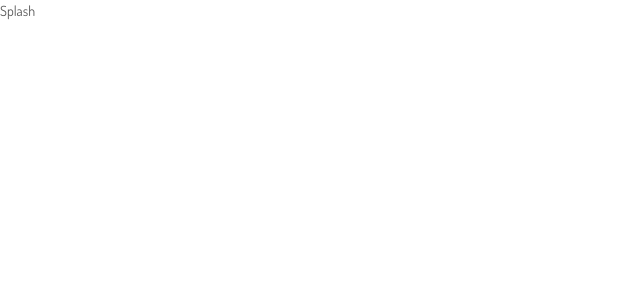
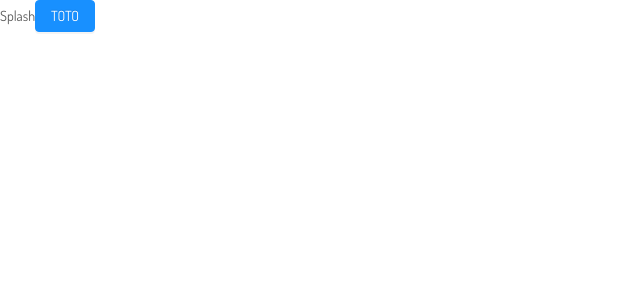
Before and after one commit to codingfactory-by-itescia/borne-to-be-alive, a React (Create React App) app in the folder webapp/: page / in a window 1280 px wide. Shown: the top 300 px of the page, without its empty margins (0-640 px from the left). Built offline with nearby package versions, Linux system fonts and the light colour scheme.

Commit message:
install antd

```diff
--- a/webapp/package.json
+++ b/webapp/package.json
@@ -6,9 +6,11 @@
         "@testing-library/jest-dom": "^4.2.4",
         "@testing-library/react": "^9.3.2",
         "@testing-library/user-event": "^7.1.2",
+        "antd": "^4.7.2",
         "babel-plugin-import": "^1.13.1",
         "customize-cra": "^1.0.0",
-        "less-loader": "^7.0.2",
+        "less": "^3.12.2",
+        "less-loader": "^5.0.0",
         "node-sass": "^4.14.1",
         "react": "^17.0.0",
         "react-app-rewired": "^2.1.6",
--- a/webapp/src/views/Splashscreen/index.js
+++ b/webapp/src/views/Splashscreen/index.js
@@ -1,12 +1,15 @@
 import './style.scss';
 
-import React, { Component } from 'react'
+import React,{ Component } from 'react'
+
+import { Button } from 'antd';
 
 export default class Splashscreen extends Component {
 	render() {
 		return (
 			<div>
-Splash
+				Splash
+				<Button type="primary">TOTO</Button>
 			</div>
 		)
 	}
--- a/webapp/theme.js
+++ b/webapp/theme.js
@@ -13,6 +13,6 @@ module.exports = {
 	"@highlight-color": "#722ed1",
 	"@warning-color": "#FCC14F",
 	"@normal-color": "#0B1B32",
-	"text-color": "#212121",
+	"text-color": "#141D31",
 
   };
```
Also changed, not shown: 1 other file (tests, documents, lock files or other folders).
